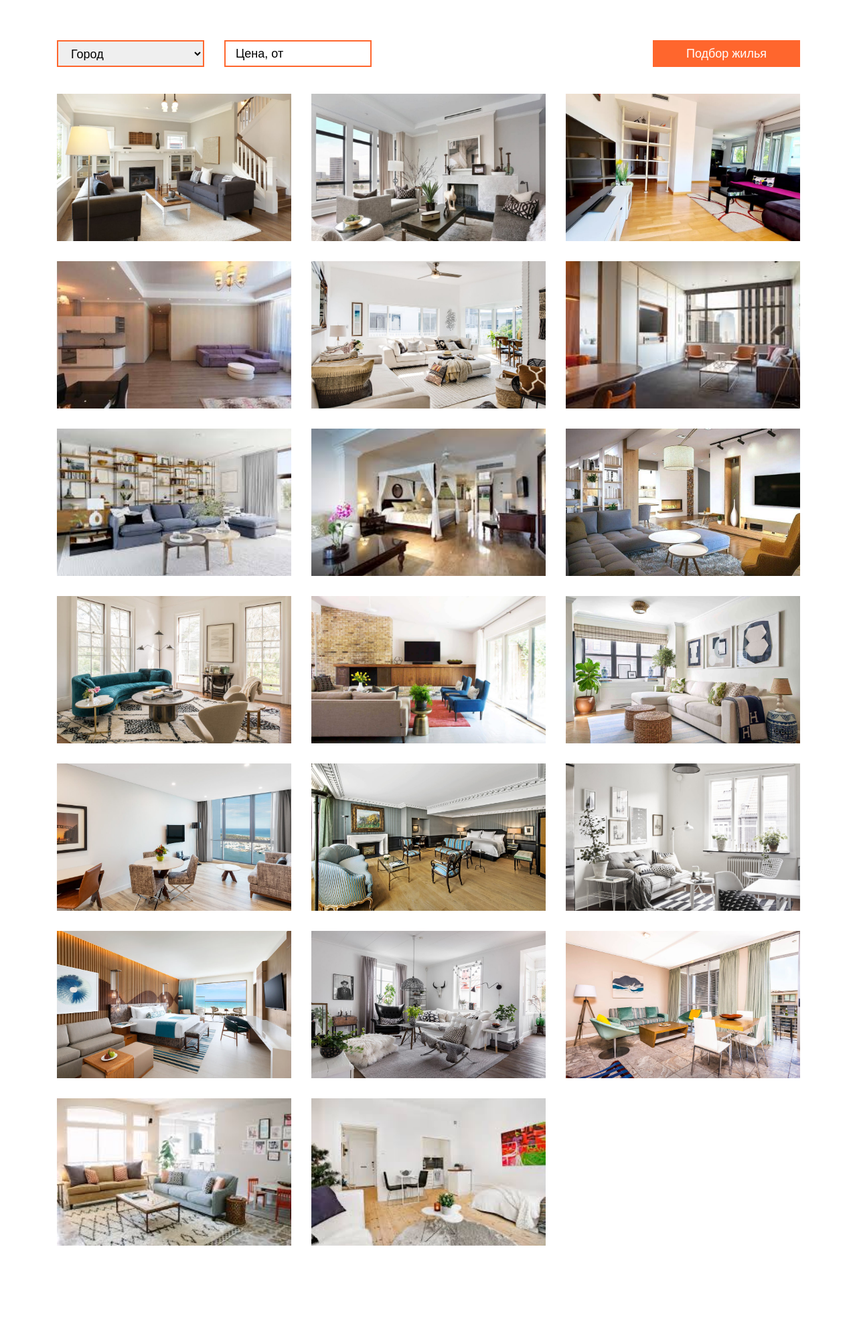
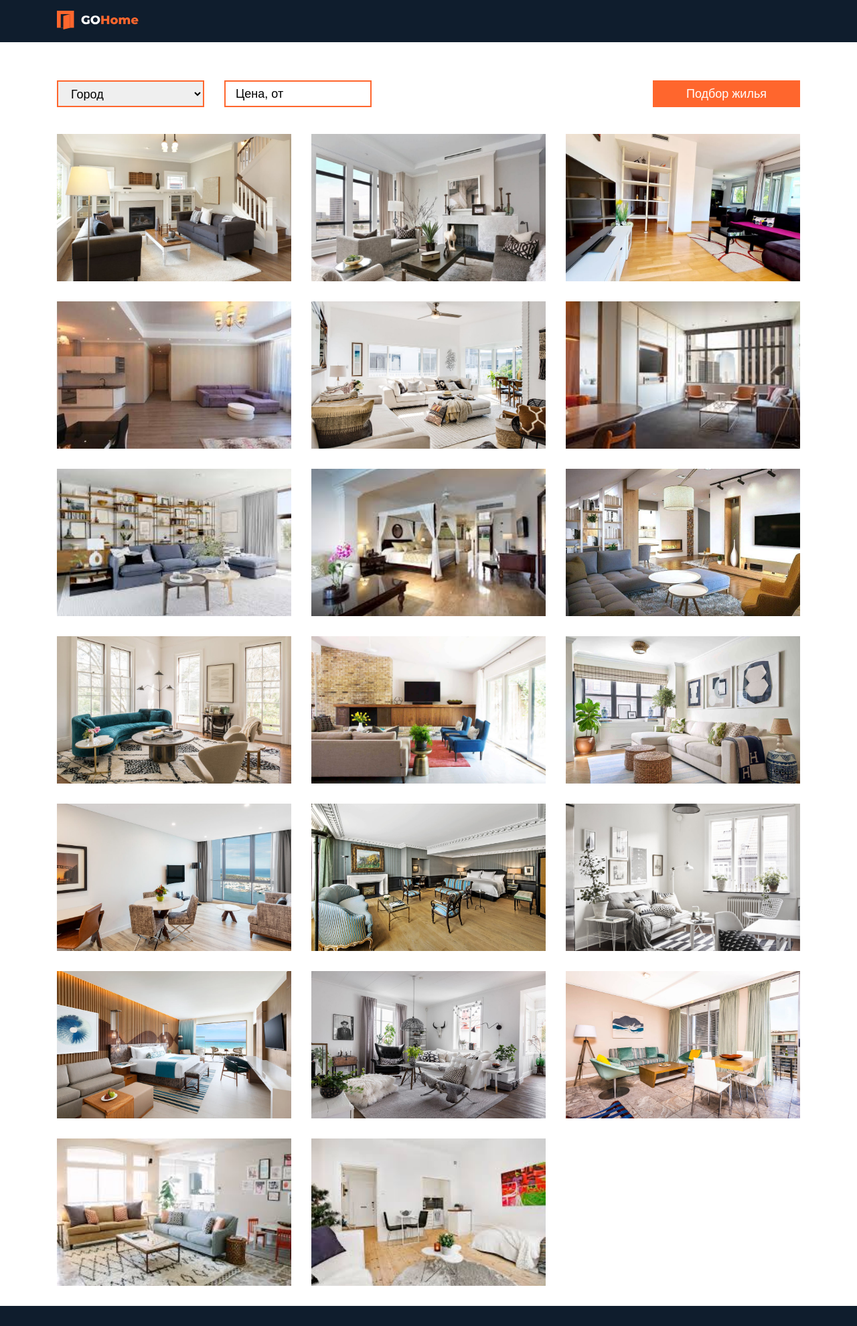
Before and after one commit to goitacademy/vuejs-source-code, a Vue app: page / in a window 1280 px wide. Shown: the whole page at 67% size. Before the commit the page ends 1890 px from the top, so only its background shows below. Built offline with nearby package versions, Linux system fonts and the light colour scheme.

Commit message:
Добавляет хедер и футер

```diff
--- a/src/App.vue
+++ b/src/App.vue
@@ -1,12 +1,12 @@
 <template>
   <div id="app">
+    <div class="content">
+      <AppHeader />
       <h2>{{ text }}</h2>
       <Container>
-      <ApartmentsFilterForm
-        class="apartments-filter"
-        @submit="filter"
-      />
+        <ApartmentsFilterForm class="apartments-filter" @submit="filter" />
       </Container>
+      <Container>
         <p v-if="!filteredApartments.length">Ничего не найдено</p>
         <ApartmentsList v-else :items="filteredApartments">
           <template v-slot:apartment="{ apartment }">
@@ -20,6 +20,9 @@
             />
           </template>
         </ApartmentsList>
+      </Container>
+    </div>
+    <AppFooter />
   </div>
 </template>
 
@@ -29,6 +32,8 @@ import ApartmentsItem from './components/apartment/ApartmentsItem'
 import apartments from './components/apartment/apartments'
 import ApartmentsFilterForm from './components/apartment/ApartmentsFilterForm'
 import Container from './components/shared/Container'
+import AppFooter from './components/Footer'
+import AppHeader from './components/Header'
 
 export default {
   name: 'App',
@@ -36,7 +41,9 @@ export default {
     ApartmentsList,
     ApartmentsItem,
     ApartmentsFilterForm,
-    Container
+    Container,
+    AppFooter,
+    AppHeader,
   },
   data() {
     return {
@@ -44,14 +51,14 @@ export default {
       apartments,
       filters: {
         city: '',
-        price: 0
-      }
+        price: 0,
+      },
     }
   },
   computed: {
     filteredApartments() {
       return this.filterByCityName(this.filterByPrice(this.apartments))
-    }
+    },
   },
   methods: {
     filter({ city, price }) {
@@ -59,31 +66,36 @@ export default {
       this.filters.price = price
     },
     filterByCityName(apartments) {
-      if(!this.filters.city) return apartments
+      if (!this.filters.city) return apartments
 
-      return apartments.filter(apartment => {
+      return apartments.filter((apartment) => {
         return apartment.location.city === this.filters.city
       })
     },
     filterByPrice(apartments) {
-      if(!this.filters.price) return apartments
+      if (!this.filters.price) return apartments
 
-      return apartments.filter(apartment => {
+      return apartments.filter((apartment) => {
         return apartment.price >= this.filters.price
       })
-    }
-  }
+    },
+  },
 }
 </script>
 
 <style lang="scss" scoped>
 #app {
+  display: flex;
+  flex-direction: column;
+  min-height: 100vh;
   font-family: Montserrat, Helvetica, Arial, sans-serif;
   -webkit-font-smoothing: antialiased;
   -moz-osx-font-smoothing: grayscale;
-  text-align: center;
-  color: #2c3e50;
-  margin-top: 60px;
+}
+
+.content {
+  flex-grow: 1;
+  padding-top: 120px;
 }
 
 .apartments-filter {
--- a/src/assets/scss/variables.scss
+++ b/src/assets/scss/variables.scss
@@ -1 +1,2 @@
 $main-color: #FF662D;
+$secondary-color: #0F1D2D;
--- /dev/null
+++ b/src/components/Footer.vue
@@ -0,0 +1,18 @@
+<template>
+  <footer class="footer"></footer>
+</template>
+
+<script>
+  export default {
+    name: 'Footer'
+  }
+</script>
+
+<style lang="scss" scoped>
+@import '../assets/scss/variables.scss';
+
+.footer {
+  background: $secondary-color;
+  height: 30px;
+}
+</style>
--- /dev/null
+++ b/src/components/Header.vue
@@ -0,0 +1,33 @@
+<template>
+  <header class="header">
+    <Container>
+      <Logo />
+    </Container>
+  </header>
+</template>
+
+<script>
+import Container from './shared/Container'
+import Logo from './Logo'
+
+export default {
+  name: 'Header',
+  components: {
+    Container,
+    Logo
+  }
+}
+</script>
+
+<style lang="scss" scoped>
+@import '../assets/scss/variables.scss';
+
+.header {
+  position: absolute;
+  top: 0;
+  left: 0;
+  width: 100%;
+  background: $secondary-color;
+  padding: 16px 0;
+}
+</style>
```
Lines whose indentation alone changed are shown as unchanged.
